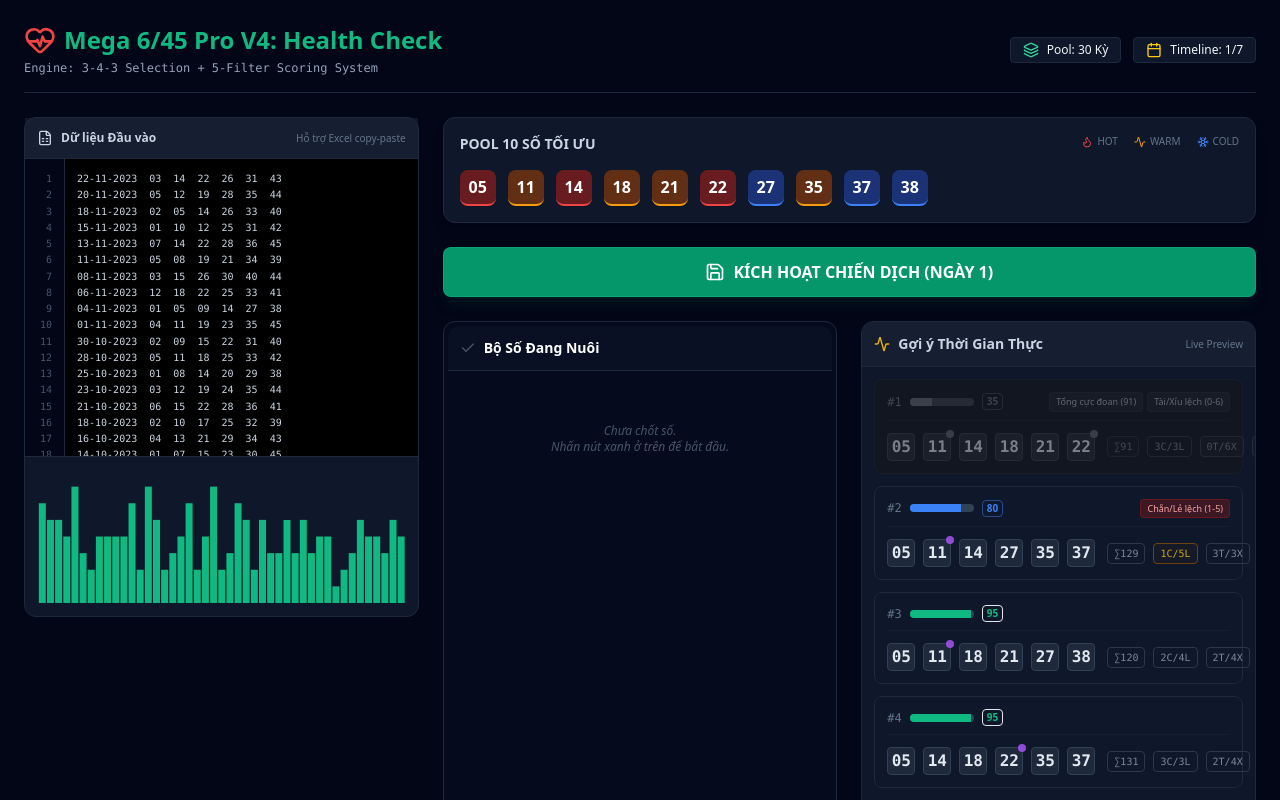
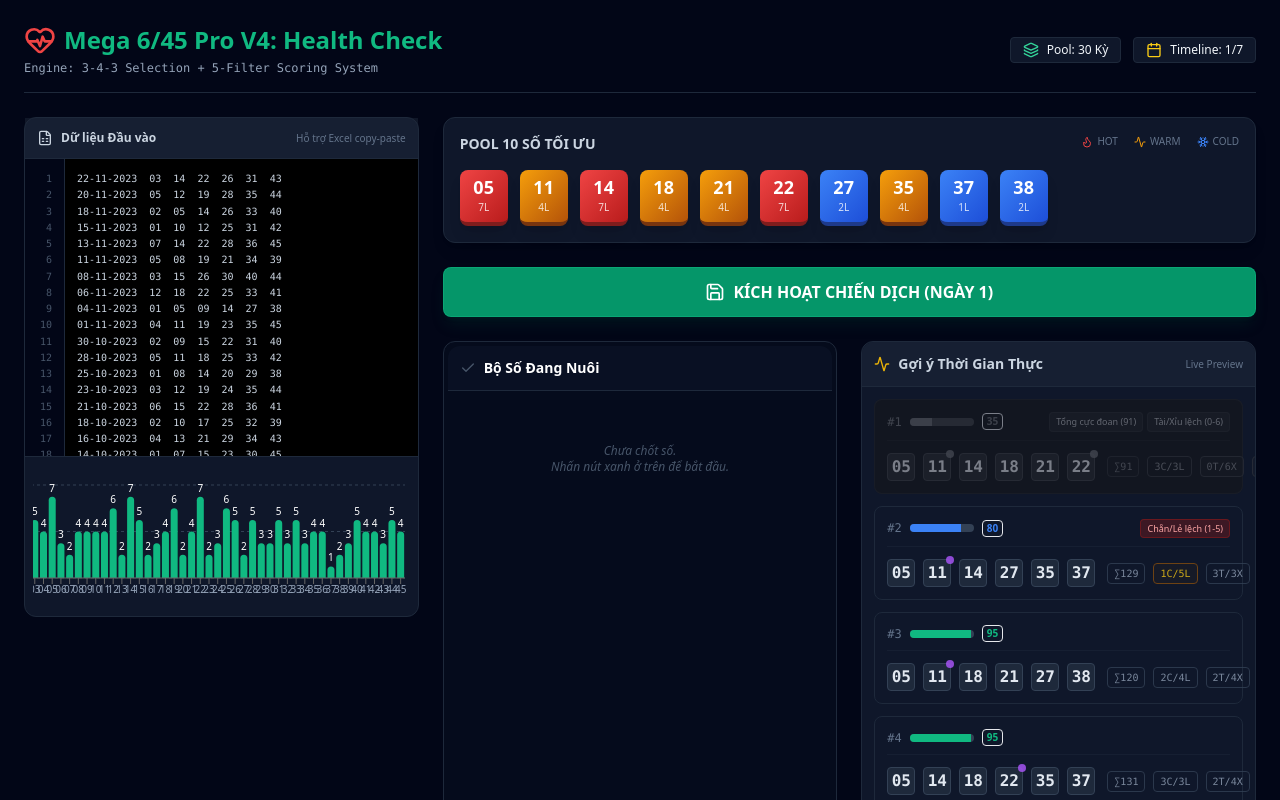
Before and after one commit to Juniorpaven/mega645-app, a React (Vite) app: page / in a window 1280 px wide. Shown: the top 800 px of the page. Built offline with nearby package versions, Linux system fonts and the light colour scheme.

Commit message:
sua hien thi mau va so lan

```diff
--- a/src/App.tsx
+++ b/src/App.tsx
@@ -1,5 +1,5 @@
 import { useState, useEffect, useMemo, useRef } from 'react';
-import { BarChart, Bar, Tooltip, ResponsiveContainer } from 'recharts';
+import { BarChart, Bar, Tooltip, ResponsiveContainer, XAxis, YAxis, CartesianGrid, LabelList } from 'recharts';
 import { Save, FileSpreadsheet, RotateCcw, Calendar, Check, Activity, HeartPulse, Flame, Snowflake, Layers } from 'lucide-react';
 
 // --- CONSTANTS & CONFIG ---
@@ -180,20 +180,28 @@ const Mega645AnalyzerV4 = () => {
     for (let i = 1; i <= TOTAL_NUMBERS; i++) freqMap[i] = 0;
 
     lines.forEach(line => {
+      // Robust Parsing Strategy:
+      // 1. Identify Date (if any) for display
+      // 2. Extract all numbers 1-45
+      // 3. Take the LAST 6 valid numbers as the draw result
+
       const parts = line.trim().split(/[\t,;|\s]+/);
       let dateStr = "N/A";
-      let nums: number[] = [];
 
-      if (parts[0].includes('/') || parts[0].includes('-')) {
-        // Normalize date to use hyphens
-        dateStr = parts[0].replace(/\//g, '-');
-        nums = parts.slice(1).map(n => parseInt(n)).filter(n => !isNaN(n));
-      } else {
-        nums = parts.map(n => parseInt(n)).filter(n => !isNaN(n));
+      // Try to find a date-like string at the start
+      if (parts[0] && (parts[0].includes('/') || parts[0].includes('-') || parts[0].includes('.'))) {
+        dateStr = parts[0].replace(/[/. ]/g, '-');
       }
 
-      if (nums.length >= 6) {
-        const finalNums = nums.slice(0, 6);
+      // Extract all numbers from the line
+      const allNumbers = line.match(/\d+/g)?.map(n => parseInt(n)).filter(n => !isNaN(n)) || [];
+
+      // Filter only valid lottery numbers (1-45)
+      const validRangeNumbers = allNumbers.filter(n => n >= 1 && n <= 45);
+
+      // We assume the last 6 valid numbers are the balls
+      if (validRangeNumbers.length >= 6) {
+        const finalNums = validRangeNumbers.slice(-6);
         validDraws.push({ date: dateStr, numbers: finalNums });
         finalNums.forEach(n => { if (freqMap[n] !== undefined) freqMap[n]++; });
       }
@@ -392,9 +400,24 @@ const Mega645AnalyzerV4 = () => {
 
             <div className="h-40 border-t border-slate-800 p-2">
               <ResponsiveContainer width="100%" height="100%">
-                <BarChart data={chartData}>
-                  <Tooltip contentStyle={{ backgroundColor: '#0f172a', borderColor: '#334155', fontSize: '10px' }} cursor={{ fill: '#334155', opacity: 0.2 }} />
-                  <Bar dataKey="freq" fill="#10b981" />
+                <BarChart data={chartData} margin={{ top: 20, right: 5, left: -20, bottom: 0 }}>
+                  <CartesianGrid strokeDasharray="3 3" stroke="#334155" vertical={false} />
+                  <XAxis
+                    dataKey="name"
+                    tickFormatter={(val) => parseInt(val) < 10 ? `0${val}` : val}
+                    tick={{ fill: '#94a3b8', fontSize: 10 }}
+                    interval={0}
+                  />
+                  <YAxis hide />
+                  <Tooltip
+                    contentStyle={{ backgroundColor: '#0f172a', borderColor: '#334155', fontSize: '12px', color: '#fff' }}
+                    cursor={{ fill: '#334155', opacity: 0.2 }}
+                    formatter={(value: number) => [`${value} lần`, 'Xuất hiện']}
+                    labelFormatter={(label) => `Số ${parseInt(label) < 10 ? '0' + label : label}`}
+                  />
+                  <Bar dataKey="freq" fill="#10b981" radius={[4, 4, 0, 0]}>
+                    <LabelList dataKey="freq" position="top" fill="#fff" fontSize={10} formatter={(val: any) => Number(val) > 0 ? String(val) : ''} />
+                  </Bar>
                 </BarChart>
               </ResponsiveContainer>
             </div>
@@ -417,10 +440,16 @@ const Mega645AnalyzerV4 = () => {
 
             <div className="flex flex-wrap gap-3">
               {selectedPool.map((item, idx) => (
-                <div key={idx} className="flex flex-col items-center gap-1">
-                  <div className={`w-9 h-9 flex items-center justify-center rounded-lg font-bold border-b-2 shadow-sm ${item.type === 'HOT' ? 'bg-red-900/80 border-red-500 text-white' : item.type === 'COLD' ? 'bg-blue-900/80 border-blue-500 text-white' : 'bg-amber-900/80 border-amber-500 text-white'}`}>
+                <div key={idx} className={`flex flex-col items-center justify-center w-12 h-14 rounded-lg border-b-4 shadow-lg transition-transform hover:scale-110 ${item.type === 'HOT' ? 'bg-gradient-to-br from-red-500 to-red-700 border-red-900' :
+                  item.type === 'COLD' ? 'bg-gradient-to-br from-blue-500 to-blue-700 border-blue-900' :
+                    'bg-gradient-to-br from-amber-500 to-amber-700 border-amber-900'
+                  }`}>
+                  <span className="text-lg font-bold text-white leading-none">
                     {item.num < 10 ? `0${item.num}` : item.num}
-                  </div>
+                  </span>
+                  <span className="text-[10px] font-medium text-white/80 mt-1">
+                    {item.count}L
+                  </span>
                 </div>
               ))}
             </div>
```
Also changed, not shown: 1 other file (tests, documents, lock files or other folders).
